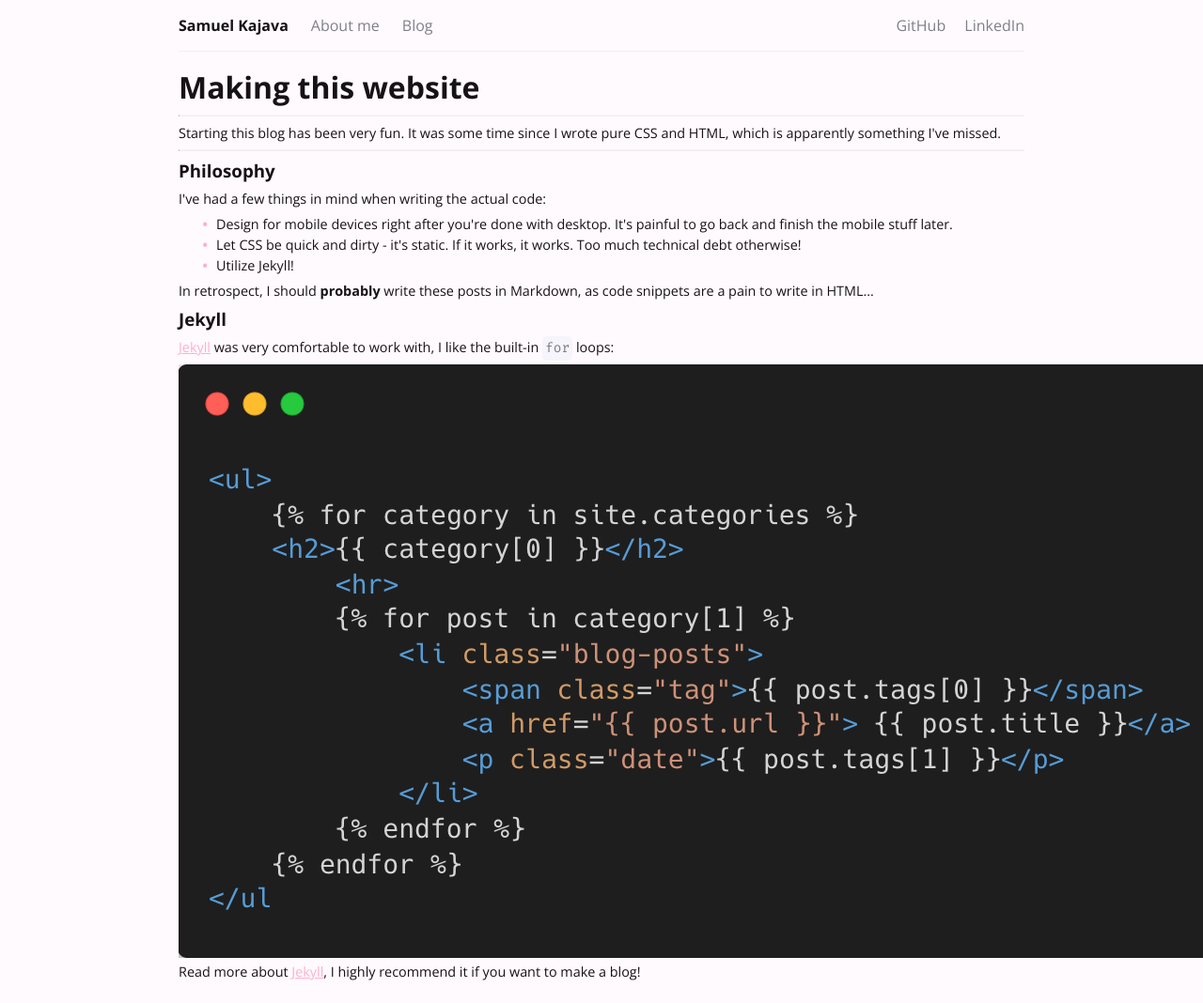
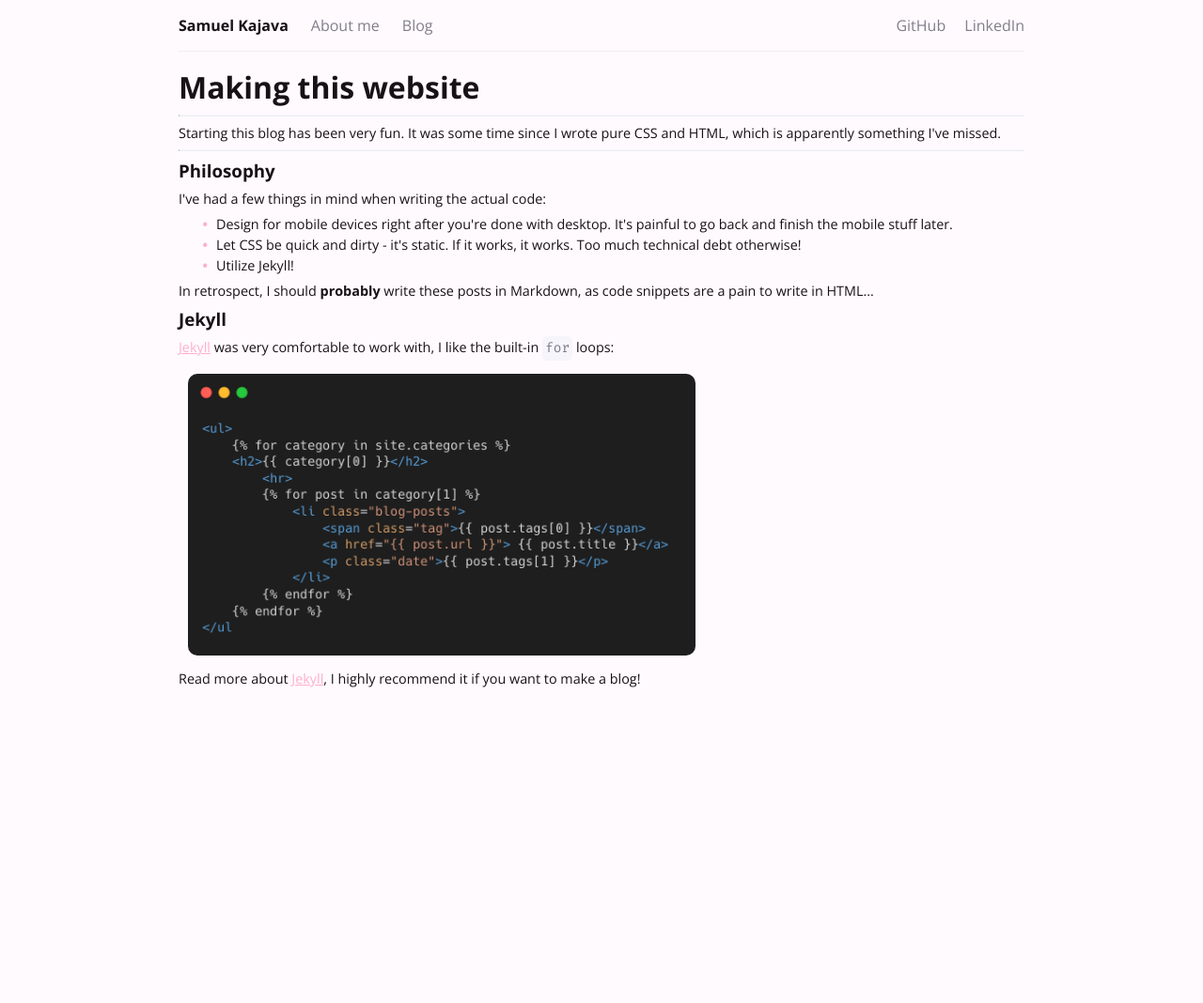
Before and after one commit to samkaj/samkaj.github.io, a Jekyll site: the page built from _posts/2022-07-15-making-this-website.html, in a window 1280 px wide. Shown: the whole page at 94% size. Built offline with Jekyll 4.4.1, drawn with Linux system fonts in a browser that asks for light colours; after the commit the page ends 900 px from its top, so only the background shows below that.

Commit message:
Styling: Add class for images in blog posts.

```diff
--- a/css/main.css
+++ b/css/main.css
@@ -150,6 +150,12 @@ ul {
     font-weight: bold;
 }
 
+.blog-img {
+    width: 60%;
+    border-radius: 10px;
+    margin: 10px;
+}
+
 li:not(.blog-posts)::before {
     background-color: transparent;
     content: "\2022";
```
